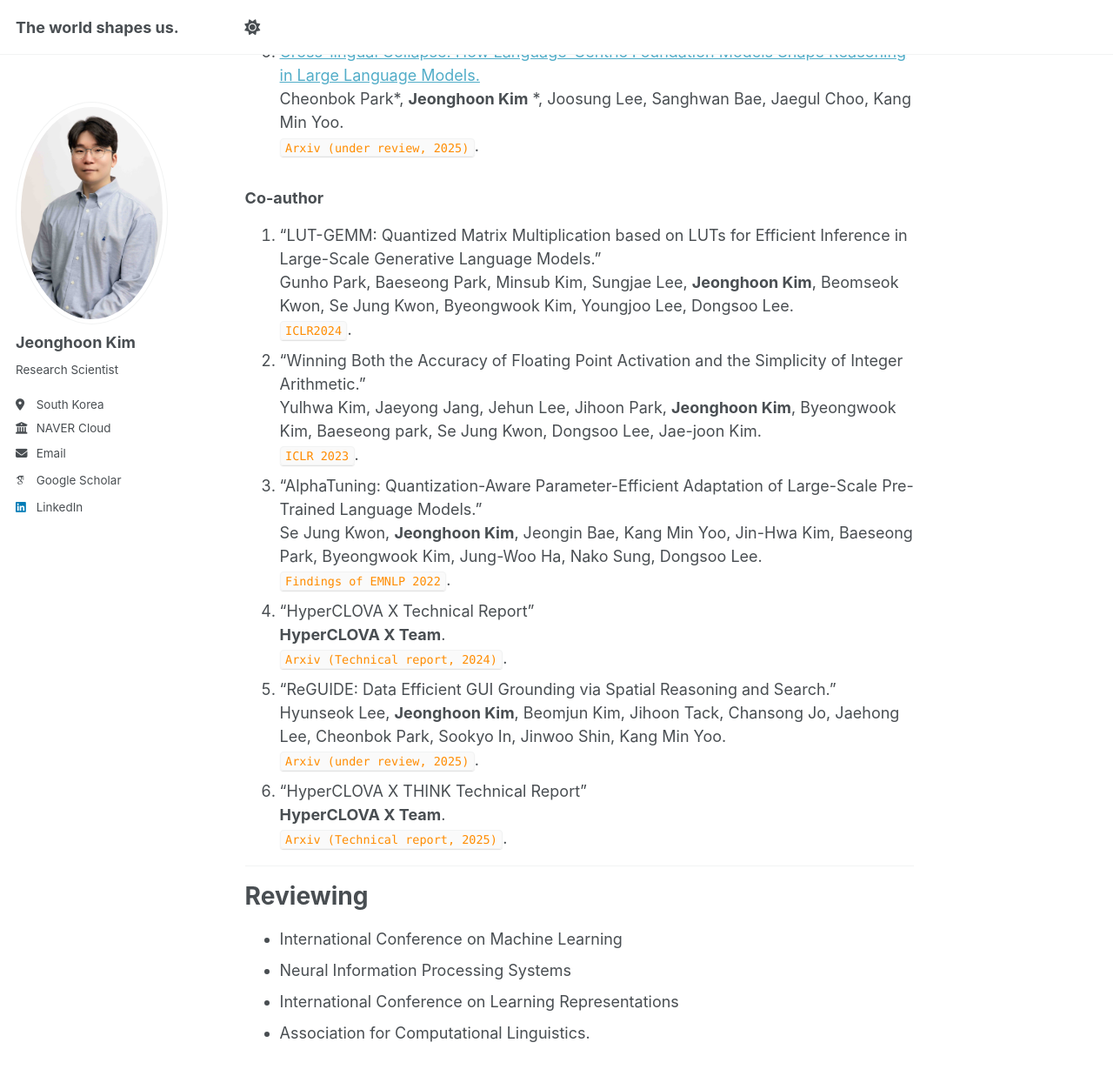
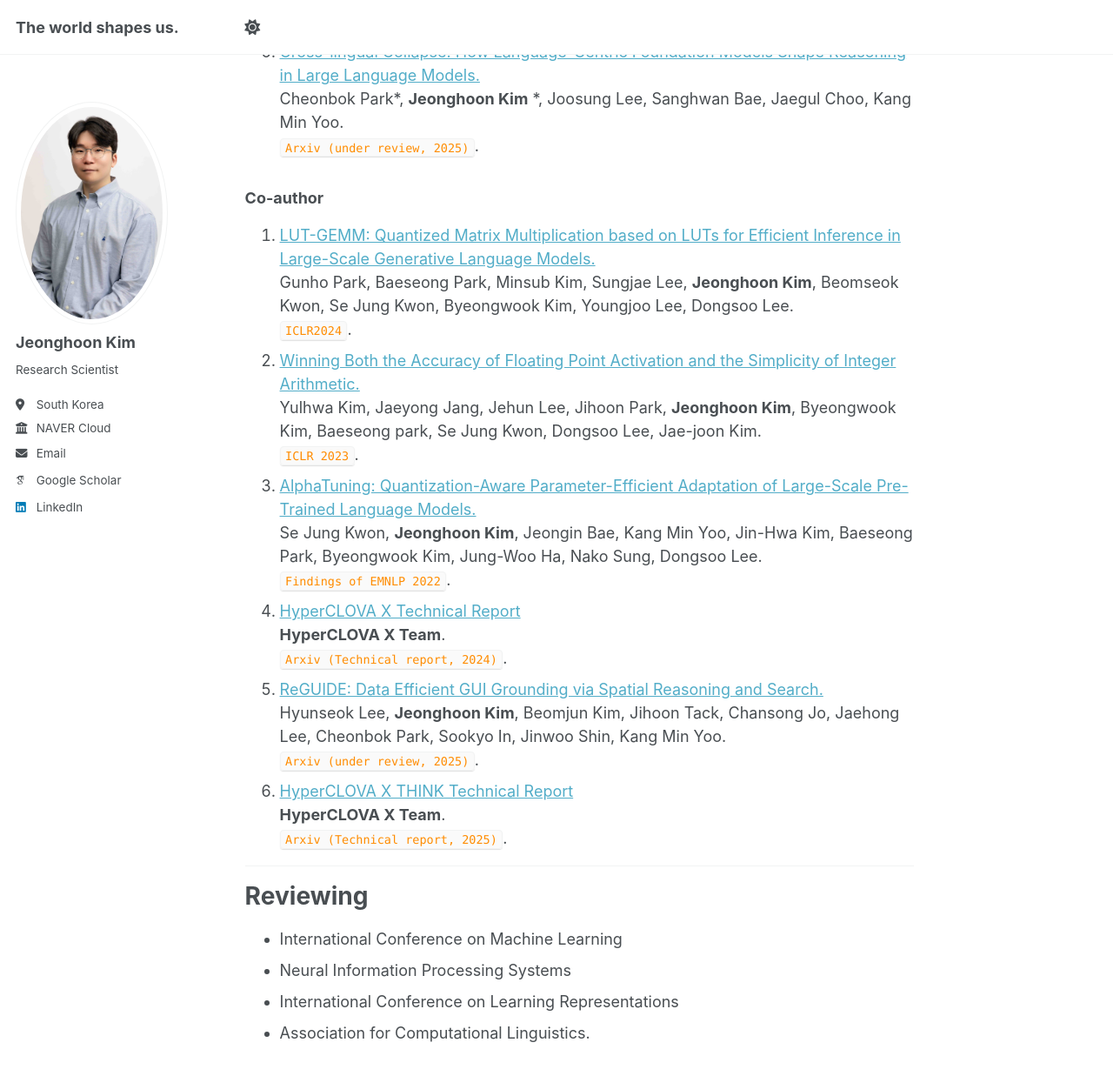
Before and after one commit to penpaperkeycode/penpaperkeycode.github.io, a Jekyll site: the page built from _pages/about.md, in a window 1280 px wide and 1400 px high, scrolled down 1825 px. Shown: the top 1237 px of the window at 87% size. Built offline with Jekyll 4.4.1, drawn with Linux system fonts in a browser that asks for light colours; some web fonts are replaced; part of the change alters nothing that is shown.

Commit message:
Update about.md

```diff
--- a/_pages/about.md
+++ b/_pages/about.md
@@ -57,22 +57,22 @@ Cheonbok Park*, **Jeonghoon Kim** *, Joosung Lee, Sanghwan Bae, Jaegul Choo, Kan
 
 
 ### Co-author
-7. "LUT-GEMM: Quantized Matrix Multiplication based on LUTs for Efficient Inference in Large-Scale Generative Language Models."
+7. [LUT-GEMM: Quantized Matrix Multiplication based on LUTs for Efficient Inference in Large-Scale Generative Language Models.](https://arxiv.org/abs/2206.09557)
 Gunho Park, Baeseong Park, Minsub Kim, Sungjae Lee, **Jeonghoon Kim**, Beomseok Kwon, Se Jung Kwon, Byeongwook Kim, Youngjoo Lee, Dongsoo Lee.
  <code style="color : darkorange">ICLR2024</code>.
-8. “Winning Both the Accuracy of Floating Point Activation and the Simplicity of Integer Arithmetic.”
+8. [Winning Both the Accuracy of Floating Point Activation and the Simplicity of Integer Arithmetic.](https://openreview.net/forum?id=z92lBy1ehjI)
 Yulhwa Kim, Jaeyong Jang, Jehun Lee, Jihoon Park, **Jeonghoon Kim**, Byeongwook Kim, Baeseong park, Se Jung Kwon, Dongsoo Lee, Jae-joon Kim.
  <code style="color : darkorange">ICLR 2023</code>.
-9. “AlphaTuning: Quantization-Aware Parameter-Efficient Adaptation of Large-Scale Pre-Trained Language Models.”
+9. [AlphaTuning: Quantization-Aware Parameter-Efficient Adaptation of Large-Scale Pre-Trained Language Models.](https://arxiv.org/abs/2210.03858)
 Se Jung Kwon, **Jeonghoon Kim**, Jeongin Bae, Kang Min Yoo, Jin-Hwa Kim, Baeseong Park, Byeongwook Kim, Jung-Woo Ha, Nako Sung, Dongsoo Lee.
  <code style="color : darkorange">Findings of EMNLP 2022</code>.
-10. “HyperCLOVA X Technical Report”
+10. [HyperCLOVA X Technical Report](https://arxiv.org/abs/2404.01954)
 **HyperCLOVA X Team**.
 <code style="color : darkorange">Arxiv (Technical report, 2024)</code>.
-11. “ReGUIDE: Data Efficient GUI Grounding via Spatial Reasoning and Search.”
+11. [ReGUIDE: Data Efficient GUI Grounding via Spatial Reasoning and Search.](https://arxiv.org/abs/2505.15259)
 Hyunseok Lee, **Jeonghoon Kim**, Beomjun Kim, Jihoon Tack, Chansong Jo, Jaehong Lee, Cheonbok Park, Sookyo In, Jinwoo Shin, Kang Min Yoo.
  <code style="color : darkorange">Arxiv (under review, 2025)</code>.
-12. “HyperCLOVA X THINK Technical Report”
+12. [HyperCLOVA X THINK Technical Report](https://arxiv.org/abs/2506.22403)
 **HyperCLOVA X Team**.
 <code style="color : darkorange">Arxiv (Technical report, 2025)</code>.
 
```
